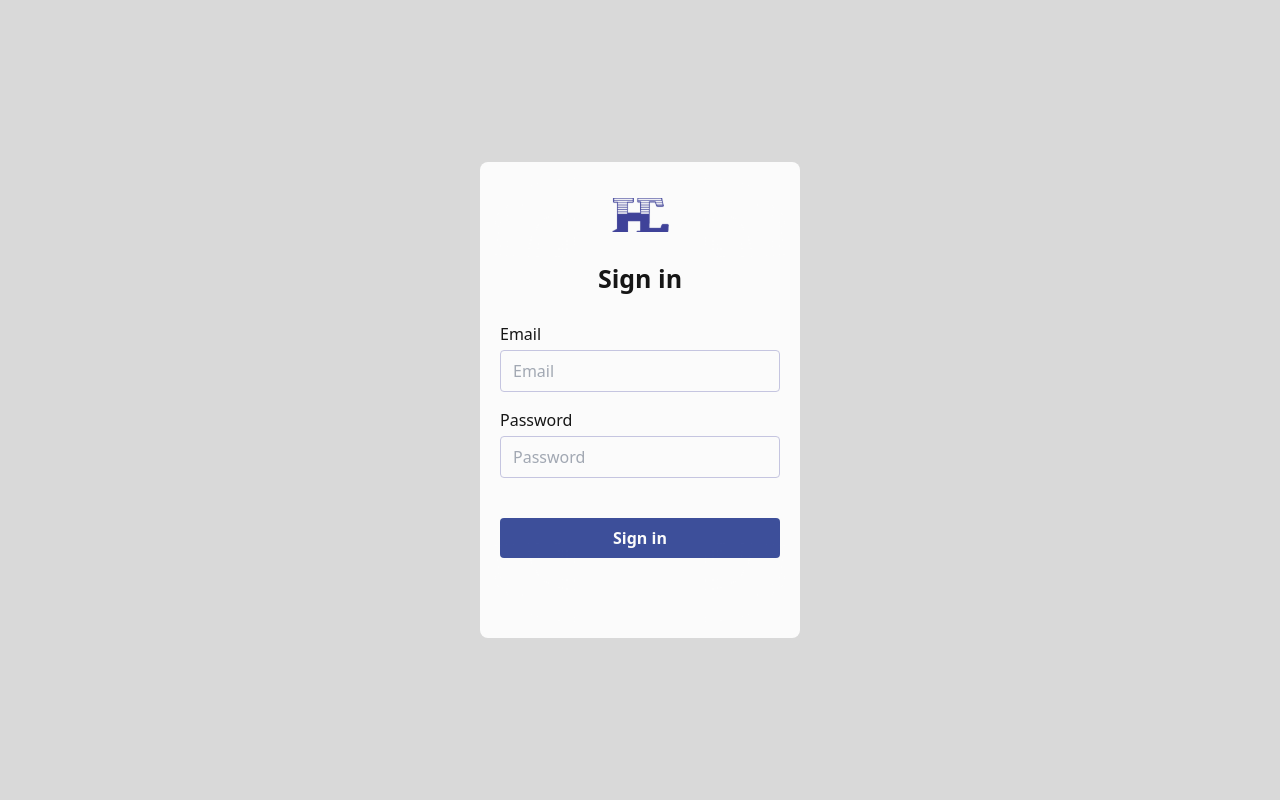
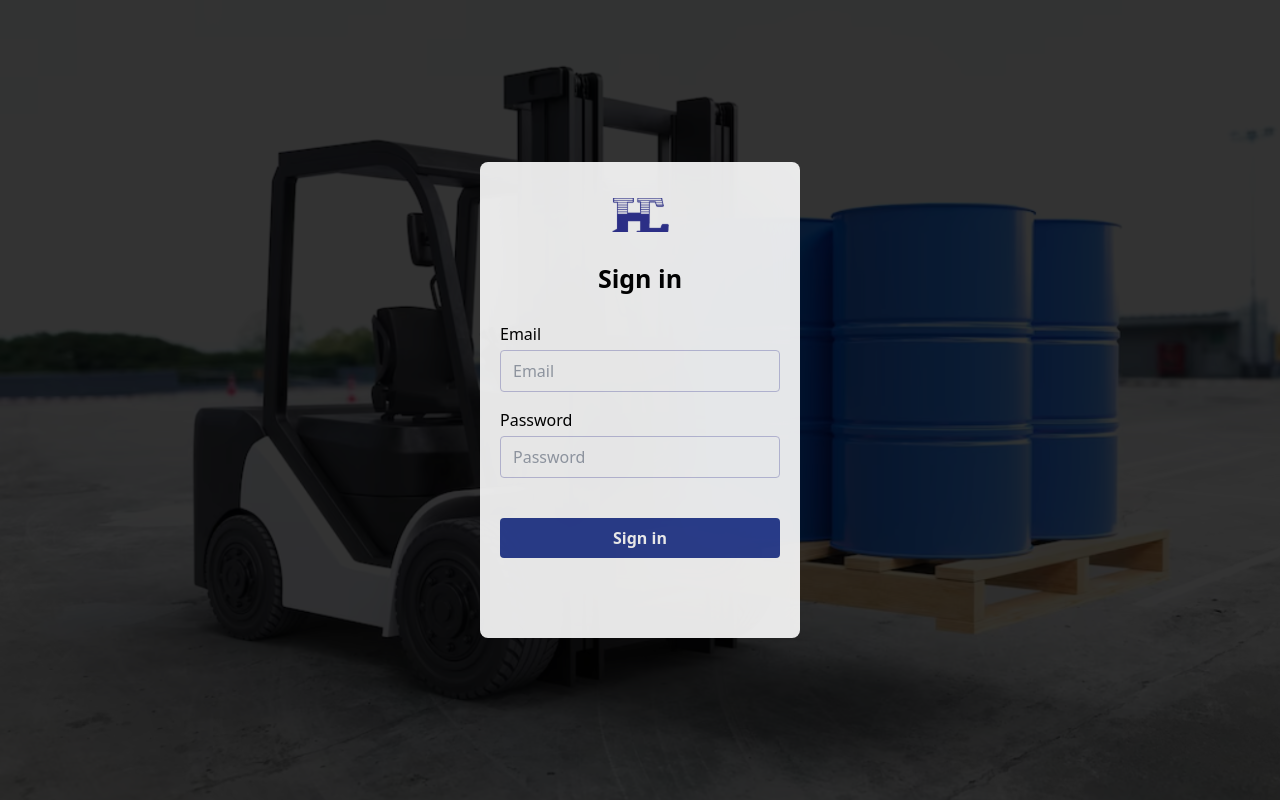
Before and after one commit to joshytheprogrammer/ochexagon_admin, a Next.js app: page / in a window 1280 px wide. Built offline with nearby package versions, Linux system fonts and the light colour scheme.

Commit message:
Changed background to image

```diff
--- a/app/page.jsx
+++ b/app/page.jsx
@@ -2,7 +2,7 @@
 
 export default function Login() {
   return (
-    <div className="bg-gray w-full h-screen flex flex-col items-center justify-center">
+    <div className="bg-login-bg bg-cover bg-blend-overlay bg-opacity-80 bg-black w-full h-screen flex flex-col items-center justify-center">
       <LoginForm />
     </div>
   )
```
